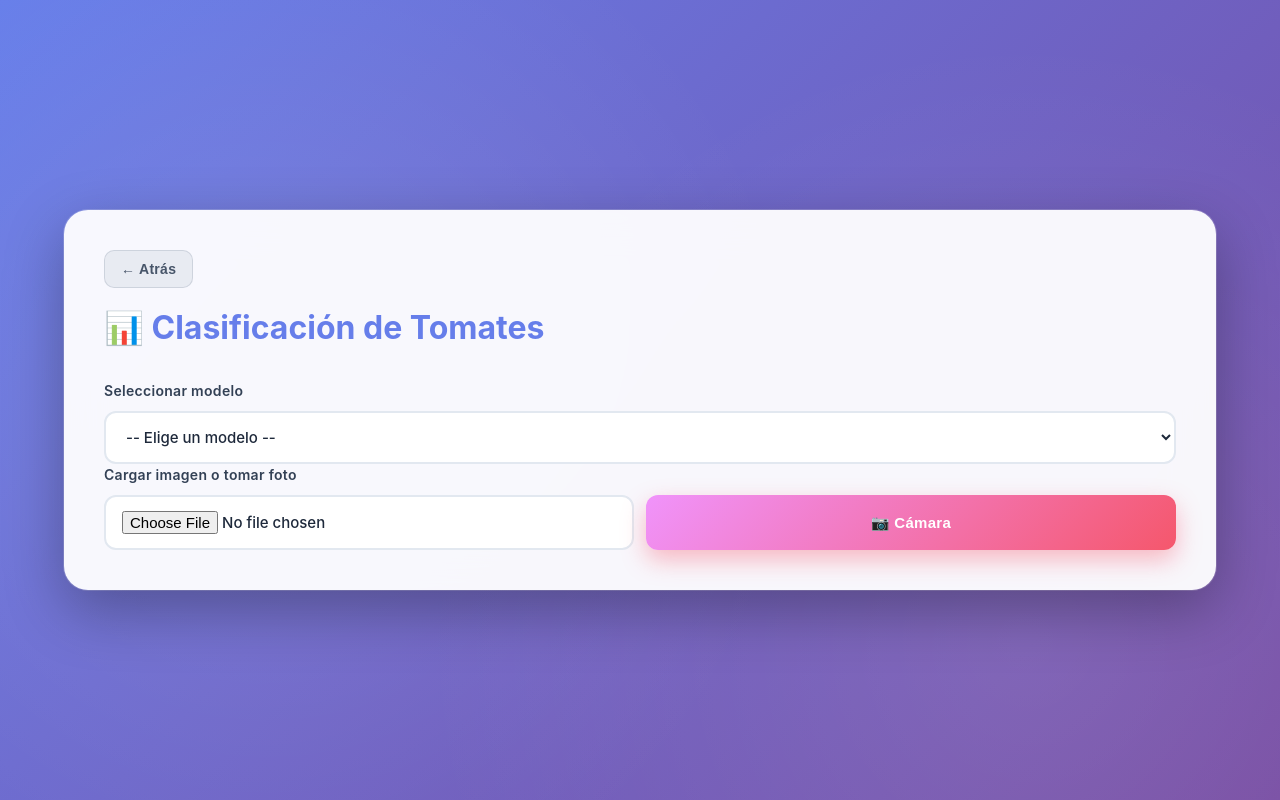
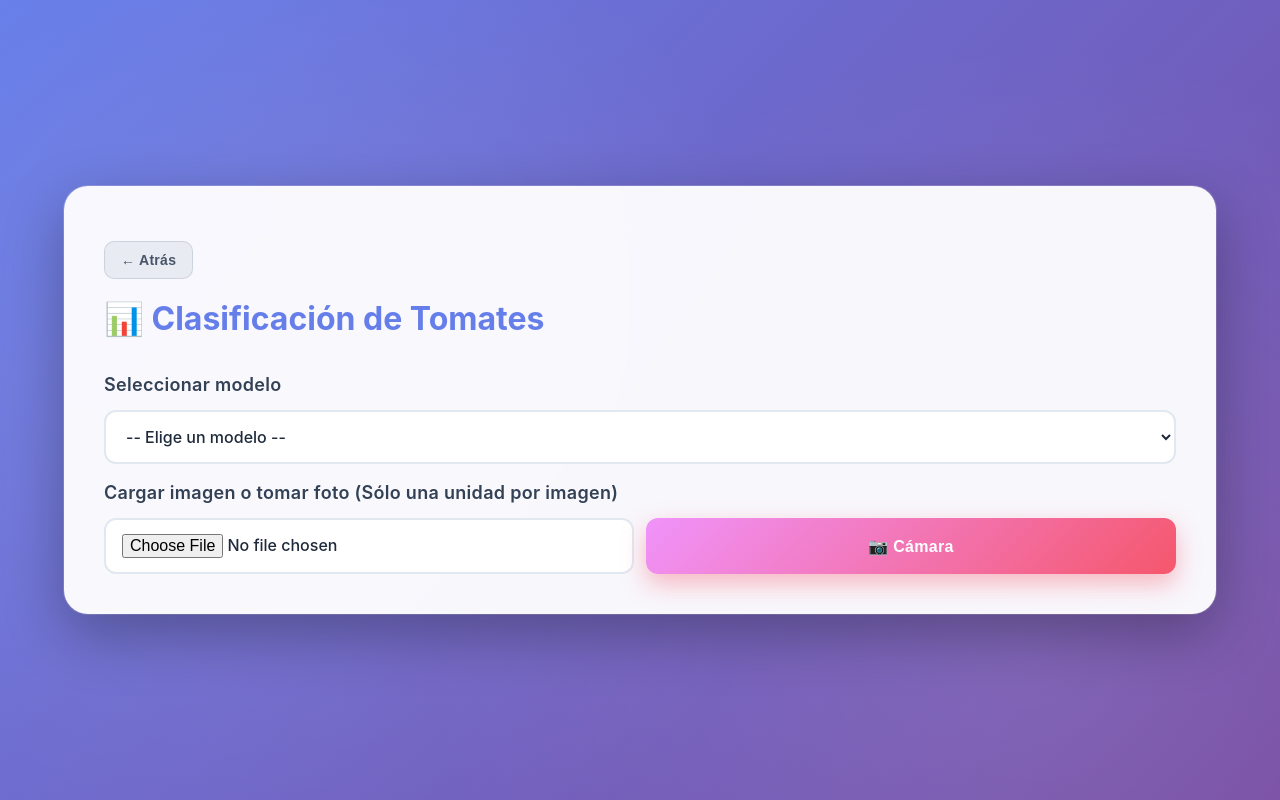
Before and after one commit to Yosiber/Tomatitos-, a React (Vite) app in the folder Cliente/: page / in a window 1280 px wide. Both pictures are taken after a click on the button "📊 Clasificación". Built offline with nearby package versions, Linux system fonts and the light colour scheme.

Commit message:
style: buttons and inputs format

```diff
--- a/Cliente/src/features/camera/camera.css
+++ b/Cliente/src/features/camera/camera.css
@@ -9,6 +9,7 @@
   box-shadow: 0 8px 18px rgba(0, 0, 0, 0.25);
   max-width: 420px;
   margin: 0 auto;
+  margin-top: 30px;
 }
 
 .camera-video {
@@ -23,7 +24,7 @@
 .buttons {
   display: flex;
   gap: 1rem;
-  margin-top: 1.5rem;
+  margin-top: 2rem;
 }
 
 button.button {
--- a/Cliente/src/features/home/home.css
+++ b/Cliente/src/features/home/home.css
@@ -179,6 +179,7 @@
   padding: 10px 16px;
   font-size: 14px;
   margin-bottom: 16px;
+  margin-top: 15px;
   border-radius: 10px;
   border: 1px solid rgba(100, 116, 139, 0.2);
   font-weight: 600;
@@ -220,12 +221,16 @@
   padding: 14px 16px;
   border: 2px solid #e2e8f0;
   border-radius: 12px;
-  font-size: 15px;
+  font-size: 16px;
   transition: all 0.3s ease;
   font-family: inherit;
   background: white;
   color: #1e293b;
   font-weight: 500;
+}
+
+.select-model {
+  margin-bottom: 15px;
 }
 
 .select-model:focus,
@@ -243,10 +248,10 @@
 
 .form-group label {
   display: block;
-  margin-bottom: 10px;
+  margin-bottom: 12px;
   font-weight: 600;
   color: #334155;
-  font-size: 14px;
+  font-size: 18px;
   letter-spacing: 0.3px;
 }
 
@@ -261,7 +266,7 @@
   background: linear-gradient(135deg, #f093fb 0%, #f5576c 100%);
   color: white;
   padding: 14px 24px;
-  font-size: 15px;
+  font-size: 16px;
   box-shadow: 0 10px 25px rgba(245, 87, 108, 0.4);
   white-space: nowrap;
 }
--- a/Cliente/src/features/home/home.jsx
+++ b/Cliente/src/features/home/home.jsx
@@ -213,9 +213,9 @@ export default function HomePage() {
               </div>
 
               <div className="form-group">
-                <label>Cargar imagen o tomar foto</label>
+                <label>Cargar imagen o tomar foto (Sólo una unidad por imagen)</label>
                 <div className="upload-options">
-                  <input ref={fileInputRef} type="file" accept="image/*" onChange={handleFileChange} className="file-input" />
+                  <input ref={fileInputRef} type="file" accept="image/*" onChange={handleFileChange} className="file-input " />
                   <button className="btn btn-camera" onClick={() => setShowCamera(true)}>📷 Cámara</button>
                 </div>
               </div>
```
